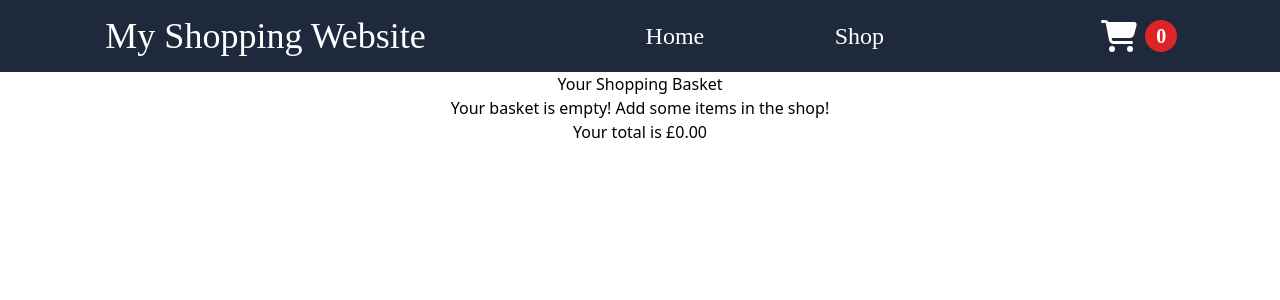
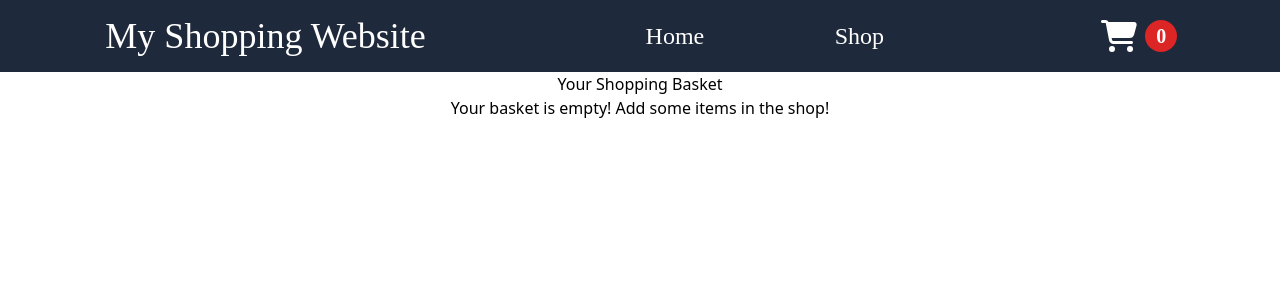
Before and after one commit to RossTarrant/shopping-cart, a React (Create React App) app: page /cart in a window 1280 px wide. Shown: the top 300 px of the page. Built offline with nearby package versions, Linux system fonts and the light colour scheme.

Commit message:
Adding existing item updates basket

```diff
--- a/src/App.js
+++ b/src/App.js
@@ -20,9 +20,18 @@ function App() {
     setBasketQuantity(basketItemCount);
   }, [basket])
 
-  const onAddToBasket = (item) => {
+  const onAddToBasket = (itemToAdd) => {
     let updatedBasket = [...basket];
-    updatedBasket.push(item);
+    let itemExists = false;
+    for(let item of updatedBasket){
+      if(item.id === itemToAdd.id){
+        item.quantity = item.quantity + itemToAdd.quantity;
+        itemExists = true;
+      }
+    }
+    if(!itemExists){
+      updatedBasket.push(itemToAdd)
+    };
     setBasket(updatedBasket);
   }
 
@@ -42,7 +51,7 @@ function App() {
     let updatedBasket = [...basket];
     for(let i = 0; i < updatedBasket.length; i++){
       if(updatedBasket[i].id === id){
-        updatedBasket[i].quantity = button === '+' ? updatedBasket[i].quantity + 1 : (updatedBasket[i].quantity != 0 ? updatedBasket[i].quantity - 1 : updatedBasket[i].quantity);
+        updatedBasket[i].quantity = button === '+' ? updatedBasket[i].quantity + 1 : (updatedBasket[i].quantity !== 0 ? updatedBasket[i].quantity - 1 : updatedBasket[i].quantity);
       }
     }
     setBasket(updatedBasket);
--- a/src/components/Cart.js
+++ b/src/components/Cart.js
@@ -49,7 +49,7 @@ export default function Cart({basket, resetBasket, changeQuantity, removeFromBas
         <div className={"flex flex-col items-center justify-center"}>
             <h2>Your Shopping Basket</h2>
             {basket.length === 0 ? <p>Your basket is empty! Add some items in the shop!</p> : null}
-            <p>Your total is £{getTotal()}.00</p>
+            {basket.length !== 0 ? <p>Your total is £{getTotal()}.00</p> : null}
             {basket.length !== 0 ? <p>Check the basket below and then click proceed button</p> : null}
             {basket.length !== 0 ? <Link to={'/'}><button onClick={onClickProceedToPayment} className={"border-black border-2 bg-slate-800 text-white rounded-full p-2"}>Proceed to payment</button></Link> : null}
             <div className={"flex flex-col gap-10 items-center font-jakarta"}>
```
